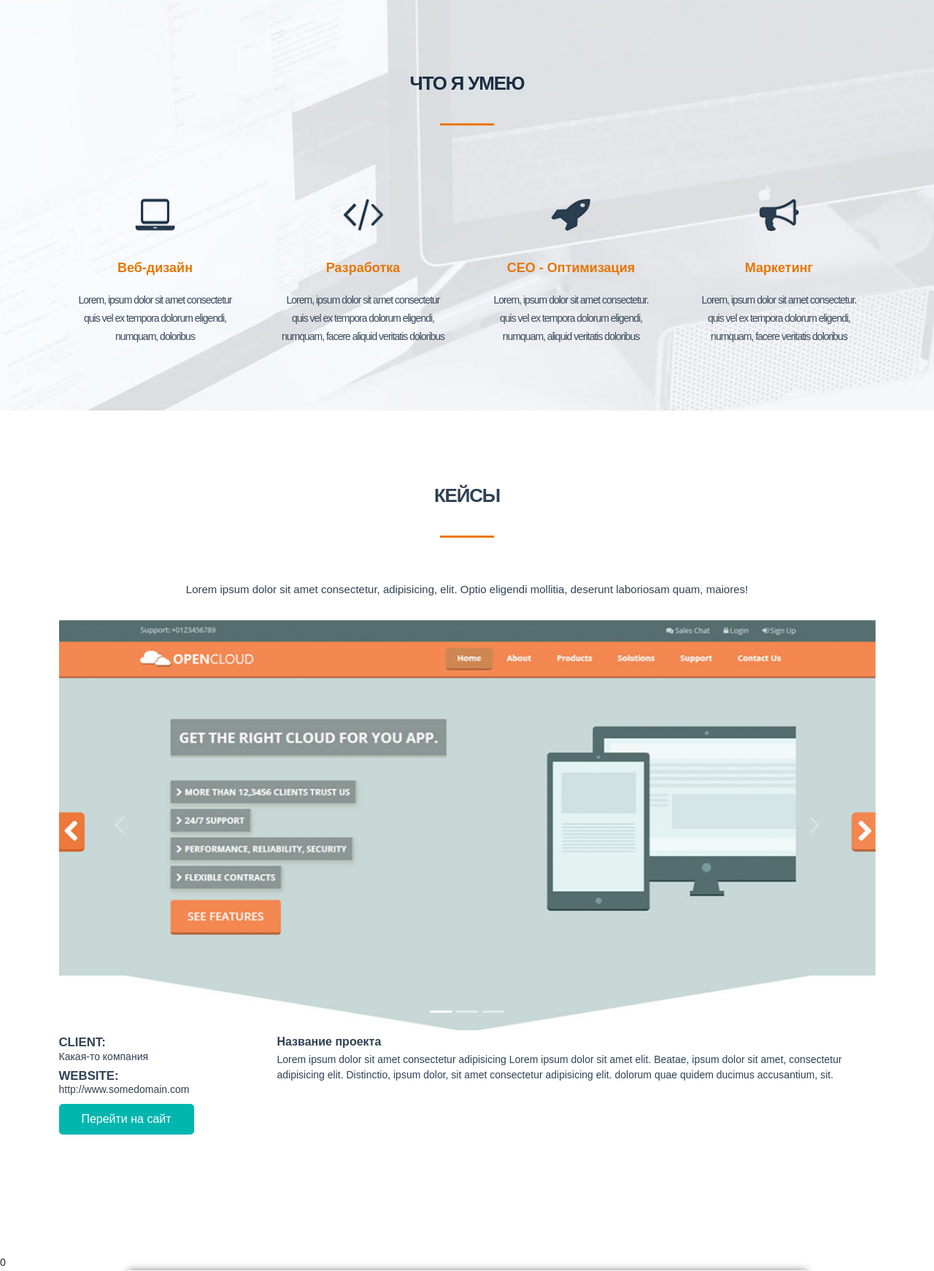
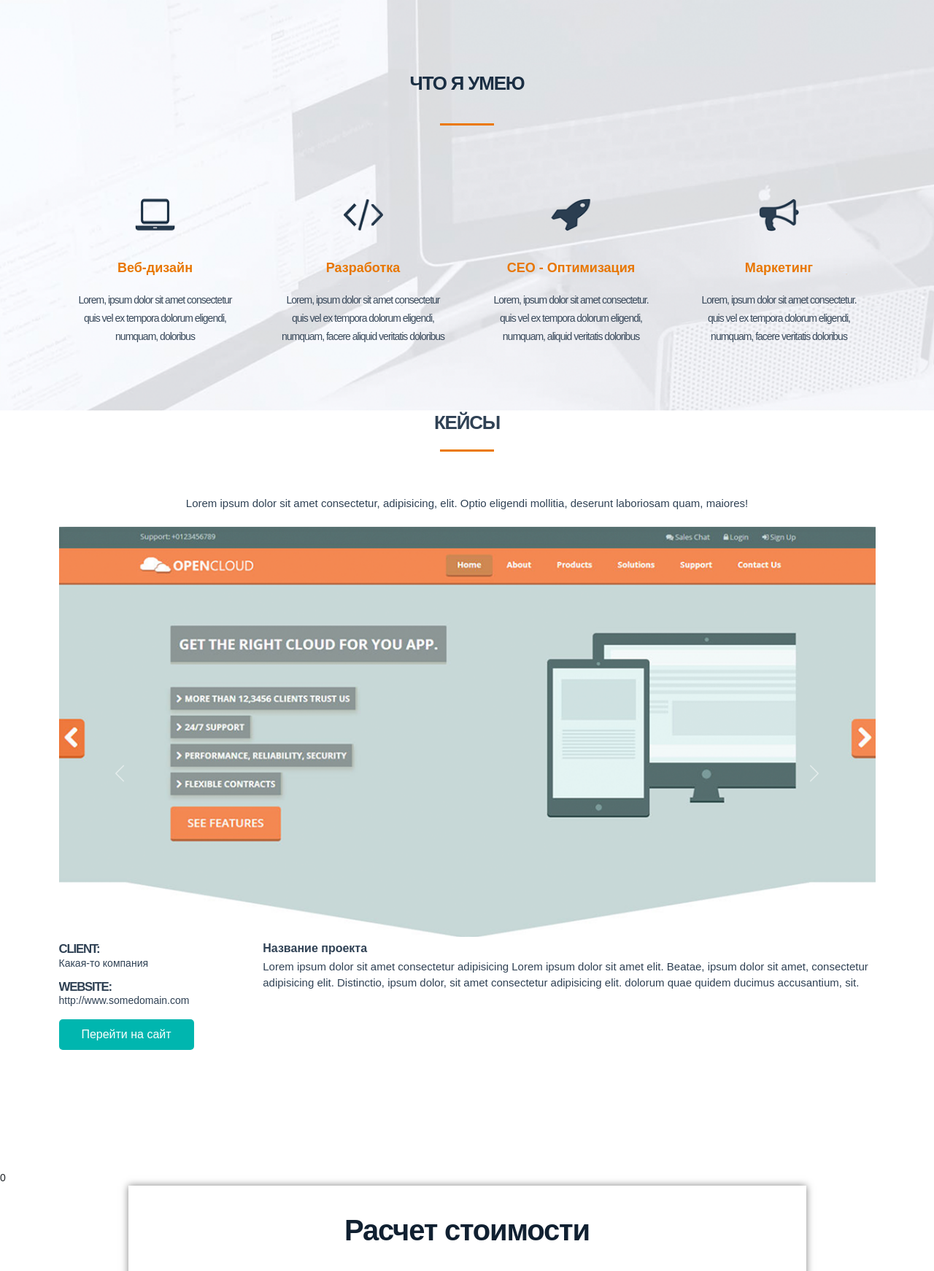
Before and after one commit to Anmati22/Anmati.github.io, a PHP site: page / in a window 1280 px wide. Shown: the part 1553-3295 px from the top of the page at 73% size. Run offline with PHP 8.4, Linux system fonts and the light colour scheme.

Commit message:
Add files via upload

```diff
--- a/src/css/style.css
+++ b/src/css/style.css
@@ -534,8 +534,6 @@ li{
 	}
 }
 .projects h3{
-	margin-top: 100px;
-	margin-bottom: 25px;
 	font-size:26px;
 	text-align:center;
 	color:#2f4154;
@@ -546,9 +544,8 @@ li{
 
 .projects p{
 	text-align:center;
-	margin-bottom: 30px;
+	margin-bottom: 20px;
 	font-size: 15px;
-	clear:both;
 	color:#2f4154 !important;
 
 
@@ -562,43 +559,54 @@ li{
 
 
  .company{
- 	float:left;
- 	margin-top:10px;
-padding-right: 120px;
+
+ 	float:left !important;
+ 	margin-top:10px !important;
+padding-right: 100px !important;
 
  }
 
  .company h3{
- 	font-size:14px;
- 	line-height: 0.8;
+ 	text-align: left;
+ 	font-size:14px !important;
+ 	line-height: 0.8 !important;
    color:#2f4154;
  }
  .name h2{
- 	margin-top: 10px;
- 	line-height:0.8;
-    font-size:16px;
+ 	text-align: left;
+ 	margin-top: 10px !important;
+ 	line-height:0.8 !important;
+    font-size:16px !important;
  	color:#2f4154;
  }
  .company p{
- 	line-height: 0.8;
- 	font-size: 14px;
+ 	text-align: left;
+ 	line-height: 0.8 !important;
+ 	font-size: 14px !important ;
  	color:#2f4154;
  }
+
  .name p{
+ 	text-align: left;
  	color:#2f4154;
+ }
+ @media(max-width: 1000px){
+ 	.company{
+ 		padding-bottom: 30px;
+ 	}
  }
  @media(max-width: 768px){
 .company{
-	padding-right: 0px;
-	float:left;
+	padding-right: 0px !important;
+	float:left !important;
 
 }
 .name p{
- font-size:12px;
- float:left;
+ font-size:12px !important;
+ float:left !important;
 }
 .name h2{
-	clear:both;
+	clear:both !important;
 
 }
  }
@@ -920,9 +928,12 @@ padding-right: 120px;
 	color:#283b4e;
 	margin-bottom: 35px;
  }
- .carousel-control-prev-icon{
-   color:red !important;
-}
+ .comments span.carousel-control-next-icon ,.comments span.carousel-control-prev-icon {
+ 	background-color:gray !important;
+ }
+ .comments .carousel-control-next, .comments .carousel-control-prev {
+ 	align-items: flex-start !important;
+ }
 
  .comments img{
  width:100%;
--- a/src/index.html
+++ b/src/index.html
@@ -194,7 +194,7 @@
 
 	<div class="row justify-content-center"><div class = "col-xxl-1 col-xl-1 col-lg-1 col-md-2 col-sm-2 col-2"><hr></div></div>
 	<p>Lorem ipsum dolor sit amet consectetur, adipisicing, elit. Optio eligendi mollitia, deserunt laboriosam quam, maiores!</p>
-	<div class = "block4">
+
 
 
 
@@ -206,15 +206,74 @@
     <button type="button" data-bs-target="#carouselExampleIndicators" data-bs-slide-to="2" aria-label="Slide 3"></button>
   </div>
   <div class="carousel-inner">
-    <div class="carousel-item active">
+    <div class="carousel-item active"><div class = "block4">
       <img src="images\большая фотка.png" class="d-block" alt="фотография страницы проекта">
+       </div>
+
+<div class="row"><div class="col-12 ">
+
+		<div class="col-3"><div class = "company">
+		<h3><b><big> CLIENT:</big></b></h3>
+	<p>Какая-то компания</p>
+	<h3><b><big> WEBSITE:</big></b></h3>
+	<p> http://www.somedomain.com</p>
+</div></div>
+
+    <div class="col-xxl-8 col-xl-9 offset-xxl-4 offset-xl-3">
+<div class = "name">
+		<h2><b>Название проекта</b></h2>
+		<p>Lorem ipsum dolor sit amet consectetur adipisicing Lorem ipsum dolor sit amet elit. Beatae, ipsum dolor sit amet, consectetur adipisicing elit. Distinctio, ipsum dolor, sit amet consectetur adipisicing elit.  dolorum quae quidem ducimus accusantium, sit.</p>
+
+		</div>
+
+		</div></div></div>
+
     </div>
-    <div class="carousel-item">
+    <div class="carousel-item"><div class = "block4">
       <img src="images\portfoliodesign1.jpg" class="d-block " alt="фотография страницы проекта">
     </div>
-    <div class="carousel-item">
+
+<div class="row"><div class="col-12 ">
+
+		<div class="col-3"><div class = "company">
+		<h3><b><big> CLIENT:</big></b></h3>
+	<p>Какая-то компания</p>
+	<h3><b><big> WEBSITE:</big></b></h3>
+	<p> http://www.somedomain.com</p>
+</div></div>
+
+    <div class="col-xxl-8 col-xl-9 offset-xxl-4 offset-xl-3">
+<div class = "name">
+		<h2><b>Название проекта</b></h2>
+		<p>Lorem ipsum dolor sit amet consectetur adipisicing Lorem ipsum dolor sit amet elit. Beatae, ipsum dolor sit amet, consectetur adipisicing elit. Distinctio, ipsum dolor, sit amet consectetur adipisicing elit.  dolorum quae quidem ducimus accusantium, sit.</p>
+
+		</div>
+
+		</div></div></div>
+</div>
+    <div class="carousel-item"><div class = "block4">
       <img src="images\rukopisnyi_sait_portfolio_dlia_videooperatora.jpg" class="d-block " alt="фотография страницы проекта">
     </div>
+
+    <div class="row"><div class="col-12 ">
+
+		<div class="col-3"><div class = "company">
+		<h3><b><big> CLIENT:</big></b></h3>
+	<p>Какая-то компания</p>
+	<h3><b><big> WEBSITE:</big></b></h3>
+	<p> http://www.somedomain.com</p>
+</div></div>
+
+    <div class="col-xxl-8 col-xl-9 offset-xxl-4 offset-xl-3">
+<div class = "name">
+		<h2><b>Название проекта</b></h2>
+		<p>Lorem ipsum dolor sit amet consectetur adipisicing Lorem ipsum dolor sit amet elit. Beatae, ipsum dolor sit amet, consectetur adipisicing elit. Distinctio, ipsum dolor, sit amet consectetur adipisicing elit.  dolorum quae quidem ducimus accusantium, sit.</p>
+
+		</div>
+
+		</div></div></div>
+
+</div>
   </div>
   <button class="carousel-control-prev" type="button" data-bs-target="#carouselExampleIndicators" data-bs-slide="prev">
     <span class="carousel-control-prev-icon" aria-hidden="true"></span>
@@ -227,27 +286,8 @@
 </div>
 
 
-</div>
 	</div>
-	<div class="row"><div class="col-12 ">
 
-		<div class="col-3"><div class = "company">
-		<h3><b><big> CLIENT:</big></b></h3>
-	<p>Какая-то компания</p>
-	<h3><b><big> WEBSITE:</big></b></h3>
-	<p> http://www.somedomain.com</p>
-</div></div>
-
-
-
-
-<div class = "name">
-		<h2><b>Название проекта</b></h2>
-		<p>Lorem ipsum dolor sit amet consectetur adipisicing Lorem ipsum dolor sit amet elit. Beatae, ipsum dolor sit amet, consectetur adipisicing elit. Distinctio, ipsum dolor, sit amet consectetur adipisicing elit.  dolorum quae quidem ducimus accusantium, sit.</p>
-
-		</div>
-
-		</div></div>
 	<div class = "кнопка">
 	 <form action="page/new.html" target="_blank">
    <button class = "visit">Перейти на сайт</button>
--- a/src/js/myScript.js
+++ b/src/js/myScript.js
@@ -44,10 +44,7 @@ $(document).ready(function(){
 	});
 });
 
-$('a[href^="#"]').click(function(){
-	let valHref = $(this).attr("href");
-	$('html, body').animate({scrollTop: $(valHref).offset().top - 30 + "px"})
-})
+
 
 var number = document.querySelector('.number'),
 		numberTop = number.getBoundingClientRect().top,
@@ -115,4 +112,4 @@ var number3 = document.querySelector('.number3'),
 
 		setTimeout(function(){
     $("#openmodal").click();
-}, 15000);
+}, 1500000);
```
